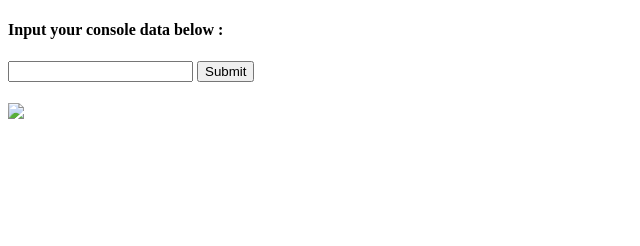
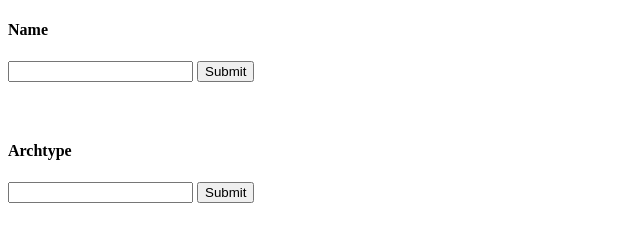
Before and after one commit to MJets09/backEndTest, a plain HTML site: page index.html in a window 1280 px wide. Shown: the whole page, without its empty margins (0-640 px from the left). Drawn offline with Linux system fonts and the light colour scheme.

Commit message:
Able to add multiple search parameters

```diff
--- a/index.html
+++ b/index.html
@@ -10,16 +10,28 @@
 
 <body>
     <div id="container">
-        <h4>Input your console data below : </h4>
+        <h4>Name</h4>
 
-        <input type="text " name="data " id="user">
+        <input type="text " name="data " id="user" onsubmit="getMon()">
         <button type="submit" id="button">Submit</button>
+
+        <h1></h1>
+        <img>
+        <p></p>
+
     </div>
 
-    <h1></h1>
-    <img src=" " alt=" ">
-    <p></p>
+    <div id="container">
+        <h4>Archtype</h4>
 
+        <input type="text " name="data " id="archetype" onsubmit="getArch()">
+        <button type="submit" id="buttonArch">Submit</button>
+
+        <h1 id="archeName"></h1>
+        <img id="archeImage">
+        <p id="arche"></p>
+
+    </div>
 
 
     <script src="./js.js "></script>
--- a/js.js
+++ b/js.js
@@ -2,6 +2,7 @@
 
 
 document.querySelector("#button").addEventListener('click', getMon)
+document.querySelector("#buttonArch").addEventListener('click', getArch)
 
 function getMon() {
     let userMon = document.querySelector('#user').value.toLowerCase()
@@ -20,7 +21,7 @@ function getMon() {
             //Have to figure out how to not get set parameters
 
             document.querySelector('h1').innerHTML = data.data[0].name
-            document.querySelector('img').src = data.data[0].card_images[0].image_url
+            document.querySelector('img').src = data.data[0].card_images[1].image_url
             console.log(data.data[0].card_images[0].image_url)
             document.querySelector('p').innerHTML = data.data[0].desc
         })
@@ -28,3 +29,27 @@ function getMon() {
             console.log(`error ${err}`)
         })
 }
+
+function getArch() {
+    let userArch = document.querySelector('#archetype').value.toLowerCase()
+    console.log(userArch)
+        //Search function works
+    let url = `https://db.ygoprodeck.com/api/v7/cardinfo.php?archetype=${userArch}`
+
+    fetch(url)
+        //URL is stored with the API link
+        .then(res => res.json())
+        //res is the data that is being sent back, could be named anything. Res is turned into json
+        .then(data => {
+
+            console.log(data)
+
+            //Have to figure out how to not get set parameters
+            document.querySelector('#archeName').innerHTML = data.data[0].name
+            document.querySelector('#archeImage').src = data.data[0].card_images[0].image_url
+            document.querySelector('#arche').innerHTML = data.data[0].desc
+        })
+        .catch(err => {
+            console.log(`error ${err}`)
+        })
+}
```
